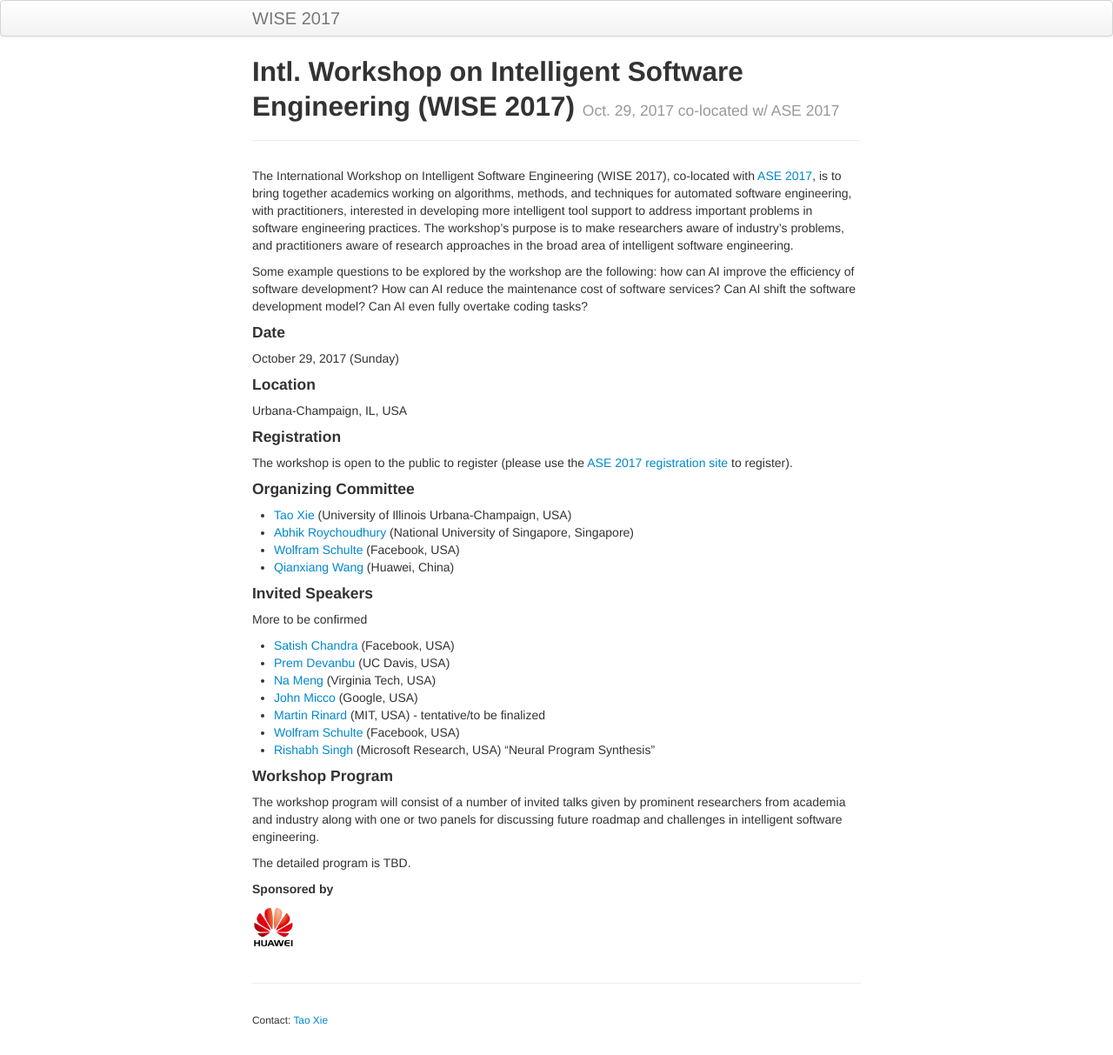
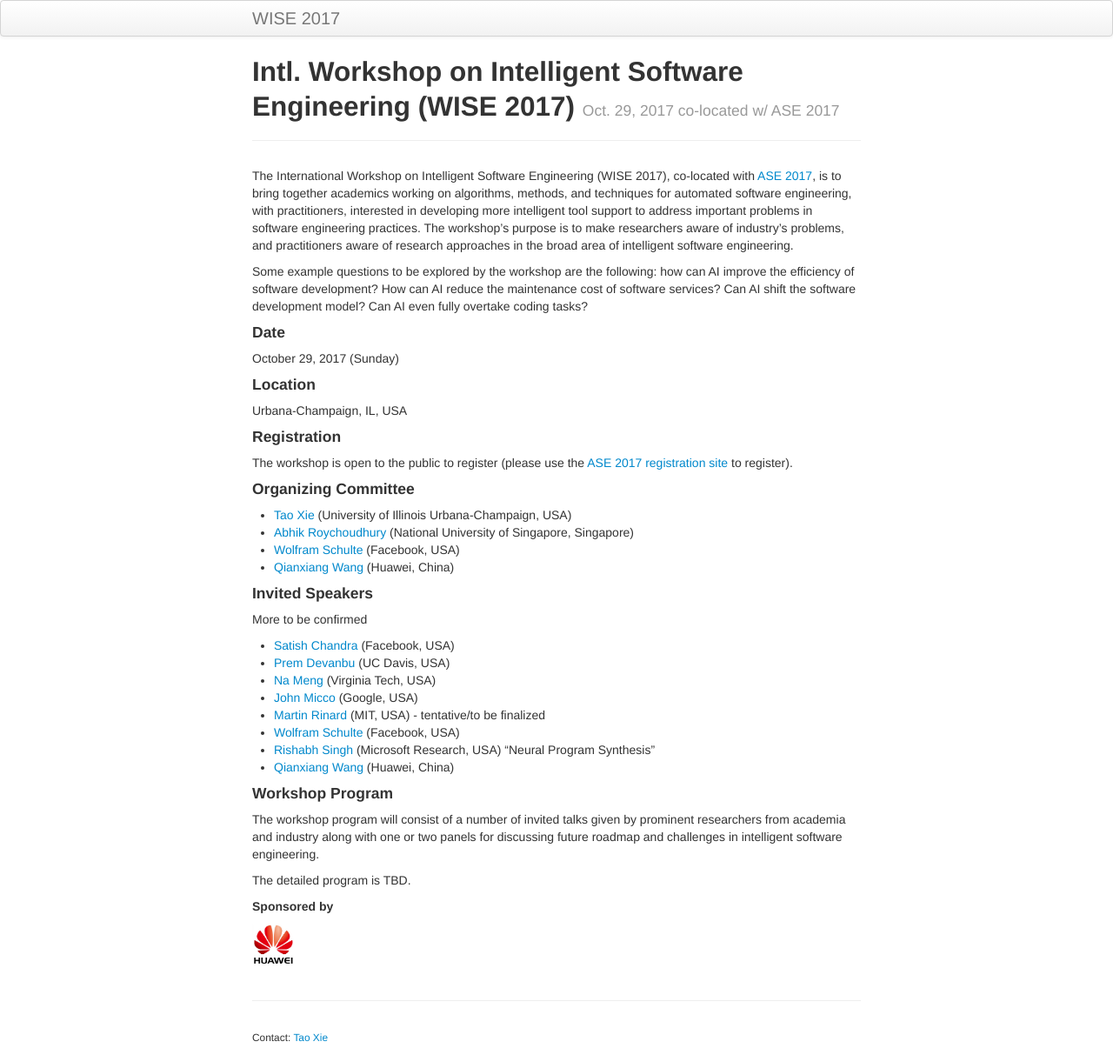
Before and after one commit to isofteng/wise2017, a Jekyll site: the page built from index.md, in a window 1280 px wide. Shown: the whole page at 87% size. Built offline with Jekyll 4.4.1, drawn with Linux system fonts in a browser that asks for light colours.

Commit message:
Update index.md
Added Qianxiang as speaker

```diff
--- a/index.md
+++ b/index.md
@@ -39,6 +39,7 @@ More to be confirmed
 - [Martin Rinard](http://people.csail.mit.edu/rinard/) (MIT, USA) - tentative/to be finalized
 - [Wolfram Schulte](https://research.fb.com/people/schulte-wolfram/) (Facebook, USA)
 - [Rishabh Singh](https://www.microsoft.com/en-us/research/people/risin/) (Microsoft Research, USA) "Neural Program Synthesis"
+- [Qianxiang Wang](http://sei.pku.edu.cn/~wqx/) (Huawei, China)
 
 
 #### Workshop Program
```
